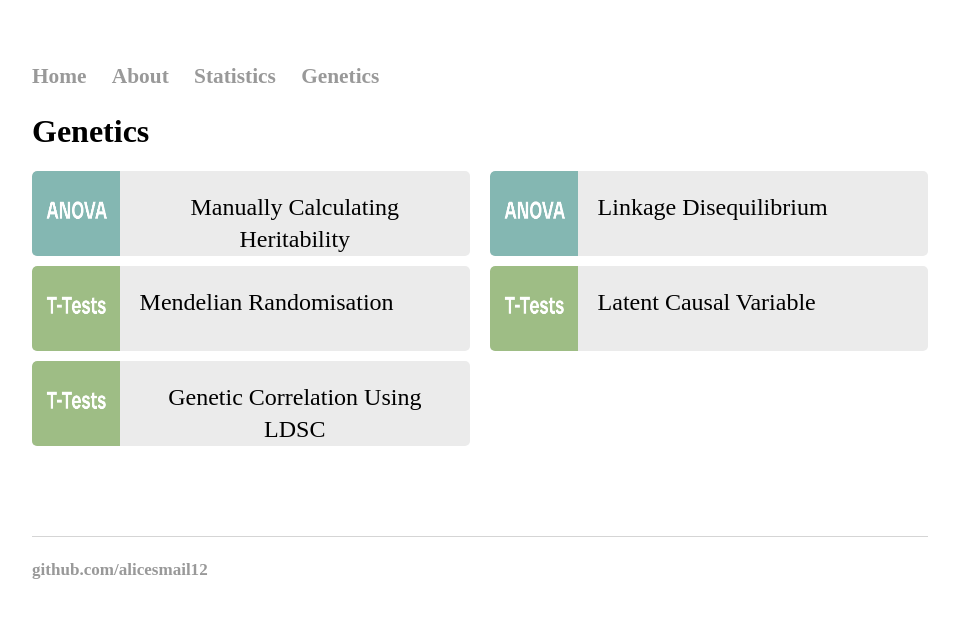
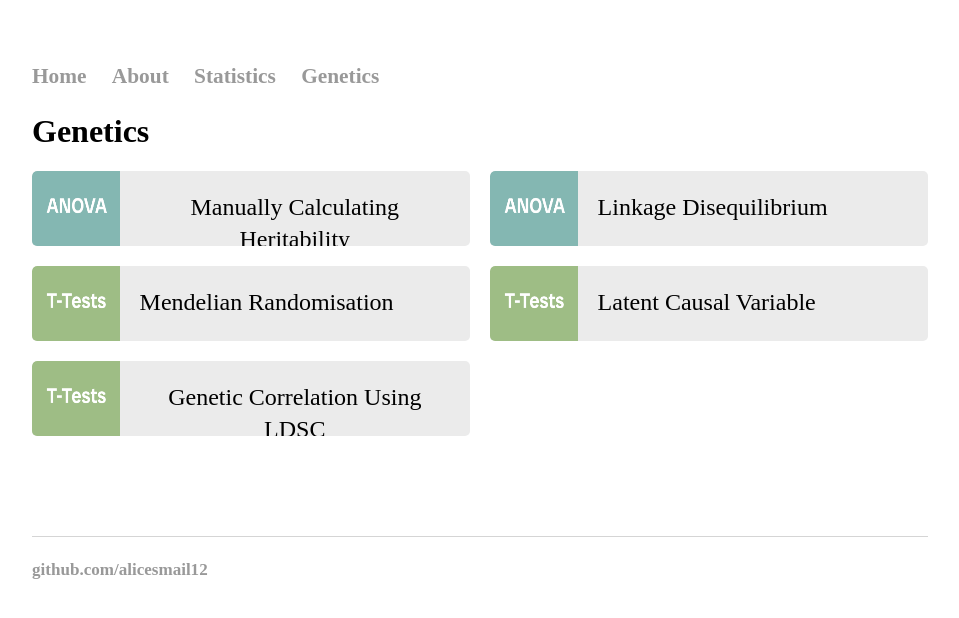
Before and after one commit to alicesmail12/alicesmail12.github.io, a Jekyll site: the page built from Genetics/index.html, in a window 1280 px wide. Shown: the top 618 px of the page, without its empty margins (160-1119 px from the left). Built offline with Jekyll 4.4.1, drawn with Linux system fonts in a browser that asks for light colours; some web fonts are replaced.

Commit message:
Update index.html

```diff
--- a/Genetics/index.html
+++ b/Genetics/index.html
@@ -35,7 +35,7 @@ margin-right: auto;
     font-weight: 500;
     cursor: pointer;
     width: 100%;
-    height: 85px;
+    height: 75px;
     text-align: center;
     background: #ebebeb;
     color: black
```
